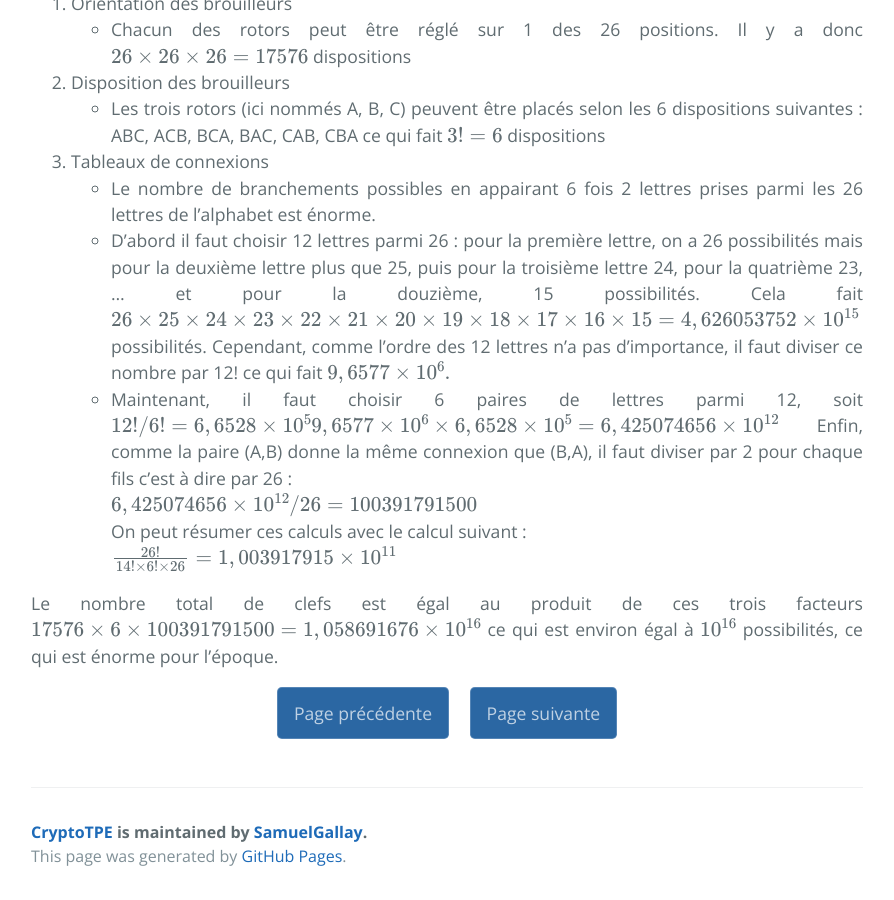
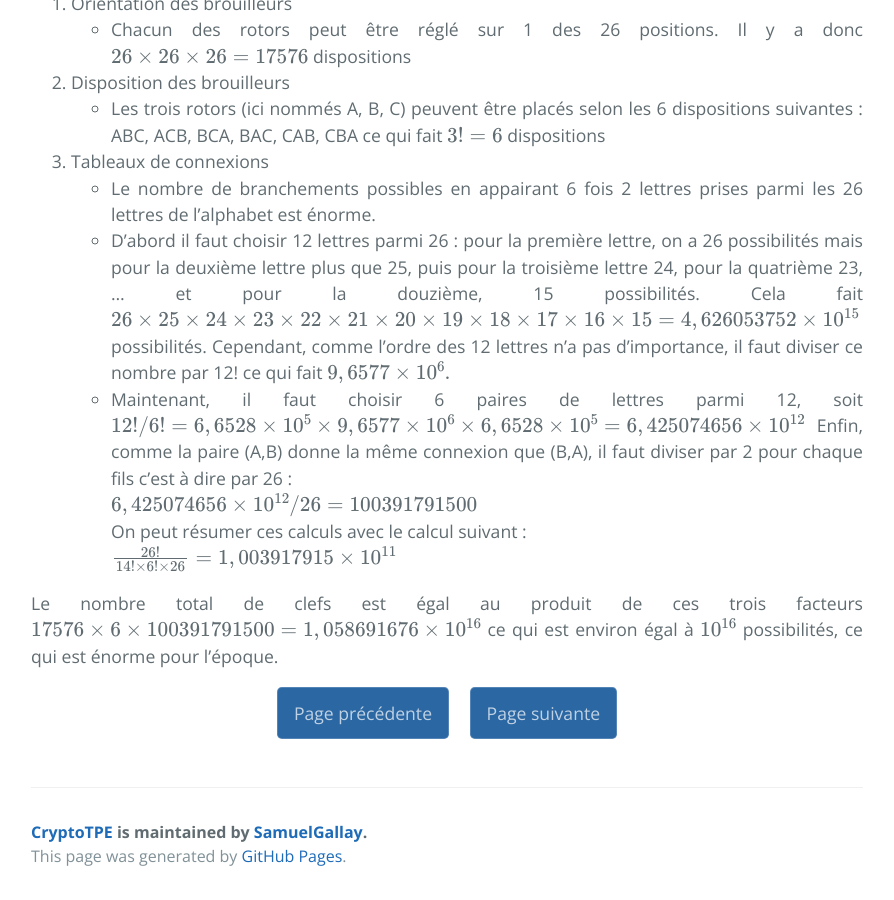
Before and after one commit to SamuelGallay/CryptoTPE, a Jekyll site: the page built from pages/3_Guerres/3_fonctionnement.md, in a window 1280 px wide and 900 px high, scrolled down 4426 px. Shown: the whole window, without its empty margins (193-1087 px from the left). Built offline with Jekyll 4.4.1, drawn with Linux system fonts in a browser that asks for light colours; our own code applies the rules of GitHub Pages for plain Markdown files; formulas are drawn with MathJax 3.

Commit message:
Update 3_fonctionnement.md

```diff
--- a/pages/3_Guerres/3_fonctionnement.md
+++ b/pages/3_Guerres/3_fonctionnement.md
@@ -74,7 +74,7 @@
 3. Tableaux de connexions
   * Le nombre de branchements possibles en appairant 6 fois 2 lettres prises parmi les 26 lettres de l’alphabet est énorme.
   * D’abord il faut choisir 12 lettres parmi 26 : pour la première lettre, on a 26 possibilités mais pour la deuxième lettre plus que 25, puis pour la troisième lettre 24, pour la quatrième 23, … et pour la douzième, 15 possibilités. Cela fait $$ 26 \times 25 \times 24 \times 23 \times 22 \times 21 \times 20 \times 19 \times 18 \times 17 \times 16 \times 15 = 4, 626053752 \times 10^{15} $$ possibilités.  Cependant, comme l’ordre des 12 lettres n’a pas d’importance, il faut diviser ce nombre par 12! ce qui fait $$ 9,6577 \times 10^{6}. $$
-  * Maintenant, il faut choisir 6 paires de lettres parmi 12, soit $$ 12!/6! = 6,6528 \times 10^{5}
+  * Maintenant, il faut choisir 6 paires de lettres parmi 12, soit $$ 12!/6! = 6,6528 \times 10^{5} \times
 9,6577 \times 10^{6} \times 6,6528 \times 10^{5} = 6, 425074656 \times 10^{12} $$
 Enfin, comme la paire (A,B) donne la même connexion que (B,A), il faut diviser par 2 pour chaque fils c’est à dire par 26 : \\
 $$ 6, 425074656 \times 10^{12} / 26 = 100 391 791 500 $$ \\
```
